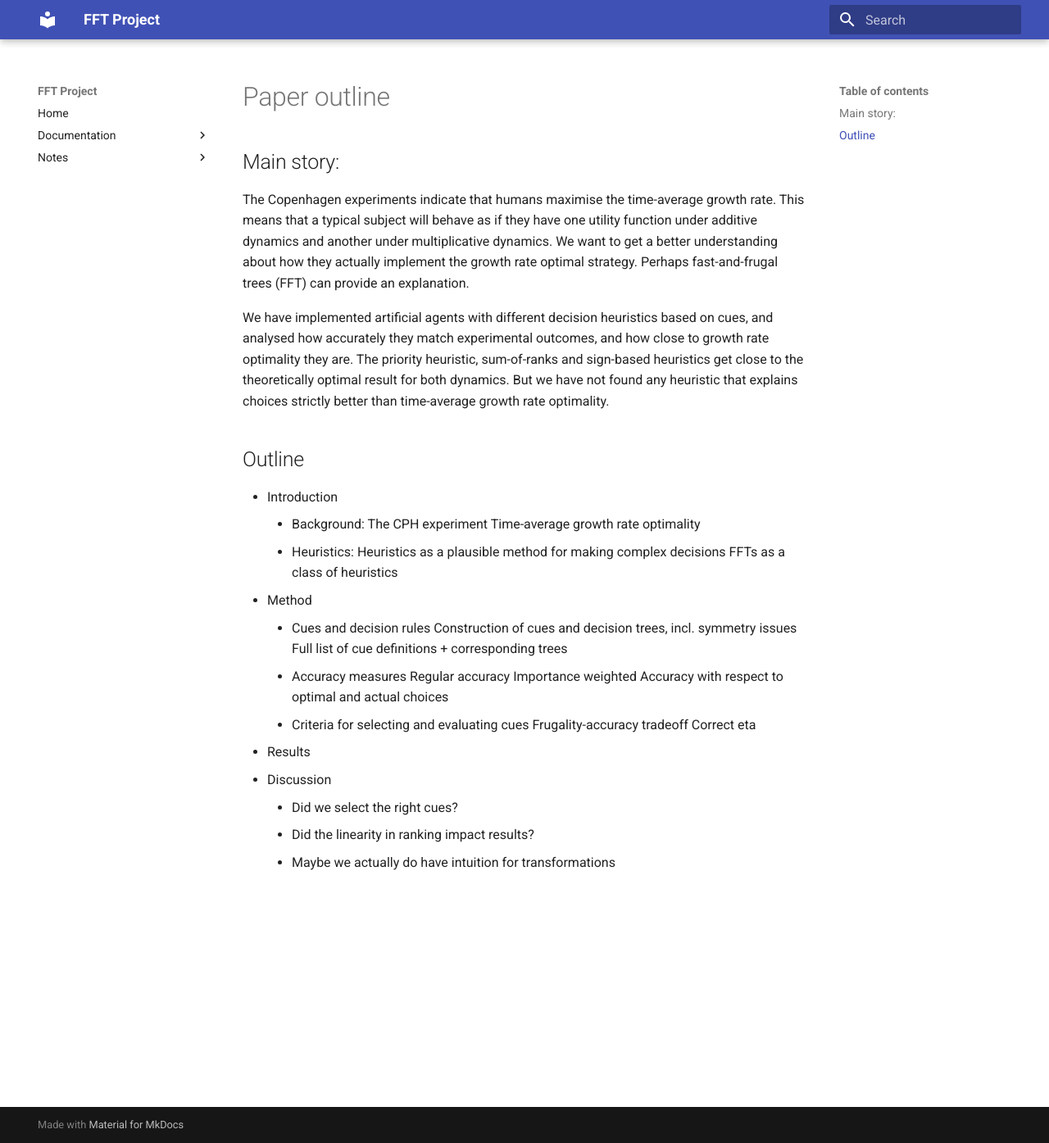
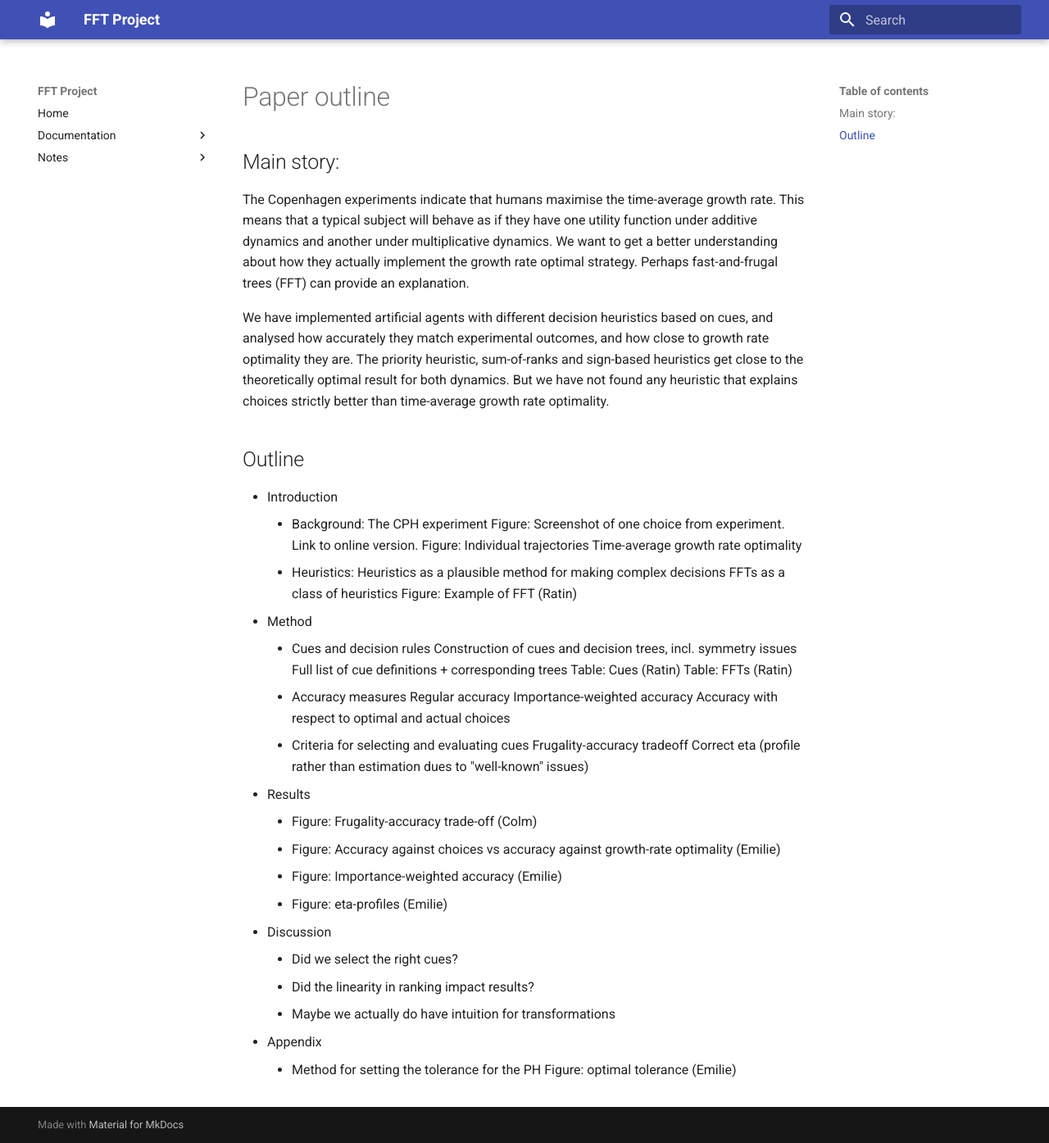
Before and after one commit to LMLhub/FFT-project, an MkDocs documentation site: the page built from docs/outline.md, in a window 1280 px wide and 1395 px high. Shown: the whole window at 82% size. Built offline with MkDocs 1.6.1 and Material for MkDocs 9.7.7, drawn with Linux system fonts in a browser that asks for light colours.

Commit message:
Planned figures added to outline

```diff
--- a/docs/outline.md
+++ b/docs/outline.md
@@ -10,23 +10,35 @@ We have implemented artificial agents with different decision heuristics based o
 - Introduction
     - Background:
         The CPH experiment
+        Figure: Screenshot of one choice from experiment. Link to online version.
+        Figure: Individual trajectories
         Time-average growth rate optimality
     - Heuristics:
         Heuristics as a plausible method for making complex decisions
         FFTs as a class of heuristics
+        Figure: Example of FFT (Ratin)
 - Method
     - Cues and decision rules
         Construction of cues and decision trees, incl. symmetry issues
         Full list of cue definitions + corresponding trees
+        Table: Cues (Ratin)
+        Table: FFTs (Ratin)
     - Accuracy measures
         Regular accuracy
-        Importance weighted
+        Importance-weighted accuracy
         Accuracy with respect to optimal and actual choices
     - Criteria for selecting and evaluating cues
         Frugality-accuracy tradeoff
-        Correct eta
+        Correct eta (profile rather than estimation dues to "well-known" issues)
 - Results
+    - Figure: Frugality-accuracy trade-off (Colm)
+    - Figure: Accuracy against choices vs accuracy against growth-rate optimality (Emilie)
+    - Figure: Importance-weighted accuracy (Emilie)
+    - Figure: eta-profiles (Emilie)
 - Discussion
     - Did we select the right cues?
     - Did the linearity in ranking impact results?
     - Maybe we actually do have intuition for transformations
+- Appendix
+    - Method for setting the tolerance for the PH
+        Figure: optimal tolerance (Emilie)
```
